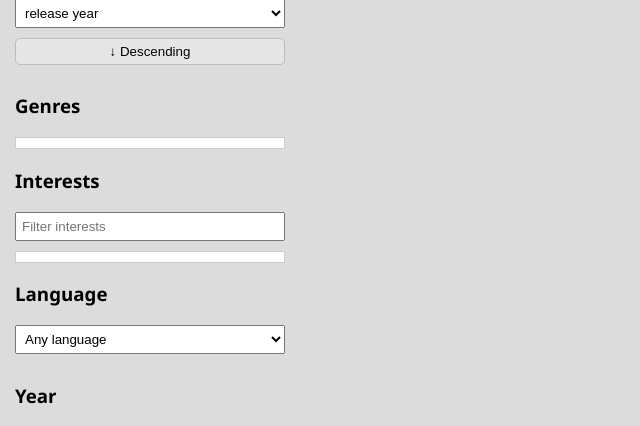
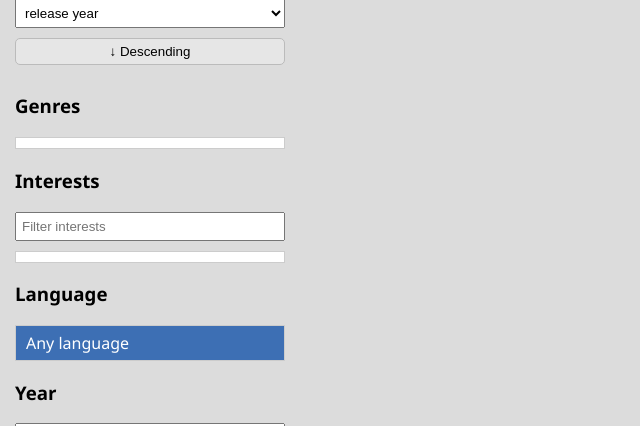
Before and after one commit to karussellbremser/media-control, a Flask app: page / in a window 1280 px wide. Shown: the part 374-800 px from the top of the page, without its empty margins (0-640 px from the left). Run offline with Flask 3, Linux system fonts and the light colour scheme; data that the repository does not hold is empty.

Commit message:
turn the language filter into a clickable single-column list
Replaces the <select> dropdown, then a radio-button variant, with a
one-column list of full-width rows. Selection state comes from hidden
native radio inputs; the blue highlight on the selected row is pure
CSS (label:has(input:checked)), no JS needed for it. Tooltips show
each language's description, matching the Genres/Interests style.

Verified in-browser: selecting a row filters correctly, reset restores
"Any language", and with 30+ languages the list clamps to a 200px
scrollable box instead of growing the sidebar.

Co-Authored-By: Claude Sonnet 5 <noreply@anthropic.com>

```diff
--- a/server.py
+++ b/server.py
@@ -138,7 +138,7 @@ def index():
 
     # English (id 0) first, since it's the default/most common; the rest alphabetically
     cursor.execute("""
-        SELECT imdb_interest_id, name
+        SELECT imdb_interest_id, name, description
         FROM language_enum
         ORDER BY CASE WHEN imdb_interest_id = 0 THEN 0 ELSE 1 END, name
     """)
--- a/static/search.js
+++ b/static/search.js
@@ -13,7 +13,7 @@ document.addEventListener('DOMContentLoaded', () => {
     const votesFrom = document.getElementById('votesFrom');
     const votesTo = document.getElementById('votesTo');
 
-	const languageSelect = document.getElementById('languageSelect');
+	const languageRadios = document.querySelectorAll('.languageRadio');
 	const genreCheckboxes = document.querySelectorAll('.genreCheckbox');
 	const interestCheckboxes = document.querySelectorAll('.interestCheckbox');
 	const interestSearchInput = document.getElementById('interestSearchInput');
@@ -109,7 +109,7 @@ document.addEventListener('DOMContentLoaded', () => {
 		votesFrom.value = '';
 		votesTo.value = '';
 
-		languageSelect.value = '';
+		document.querySelector('.languageRadio[value=""]').checked = true;
 
 		genreCheckboxes.forEach(cb => cb.checked = false);
 		interestCheckboxes.forEach(cb => cb.checked = false);
@@ -143,7 +143,7 @@ document.addEventListener('DOMContentLoaded', () => {
             rating_to: ratingTo.value,
             votes_from: votesFrom.value,
             votes_to: votesTo.value,
-            language: languageSelect.value,
+            language: document.querySelector('.languageRadio:checked').value,
 			page: currentPage
         });
 
@@ -283,9 +283,9 @@ document.addEventListener('DOMContentLoaded', () => {
         resetAndSearch(input.value);
     });
 
-	languageSelect.addEventListener('change', () => {
-        resetAndSearch(input.value);
-    });
+	languageRadios.forEach(radio => {
+		radio.addEventListener('change', () => resetAndSearch(input.value));
+	});
 
     [yearFrom, yearTo, ratingFrom, ratingTo, votesFrom, votesTo].forEach(el => {
         el.addEventListener('input', () => debounceSearch(input.value));
--- a/templates/index.html
+++ b/templates/index.html
@@ -71,6 +71,33 @@
 
 			display: grid;
 			grid-template-columns: 1fr 1fr;
+		}
+
+		.language-list {
+			overflow-y: auto;
+			max-height: 200px;
+			border: 1px solid #ccc;
+			background: white;
+			margin-bottom: 10px;
+		}
+
+		.language-list label {
+			display: block;
+			padding: 6px 10px;
+			cursor: pointer;
+		}
+
+		.language-list input[type="radio"] {
+			display: none;
+		}
+
+		.language-list label:hover {
+			background-color: #eee;
+		}
+
+		.language-list label:has(input:checked) {
+			background-color: #3d6fb4;
+			color: white;
 		}
 
 		.interest-groups {
@@ -320,12 +347,18 @@
 		</div>
 
 		<h3>Language</h3>
-		<select id="languageSelect">
-			<option value="">Any language</option>
-			{% for language_id, language_name in languages %}
-				<option value="{{ language_id }}">{{ language_name }}</option>
+		<div class="language-list">
+			<label>
+				<input type="radio" name="language" class="languageRadio" value="" checked>
+				<span>Any language</span>
+			</label>
+			{% for language_id, language_name, language_description in languages %}
+				<label title="{{ language_description }}">
+					<input type="radio" name="language" class="languageRadio" value="{{ language_id }}">
+					<span>{{ language_name }}</span>
+				</label>
 			{% endfor %}
-		</select>
+		</div>
 
 		<h3>Year</h3>
 		<input type="number" id="yearFrom" placeholder="from">
```
